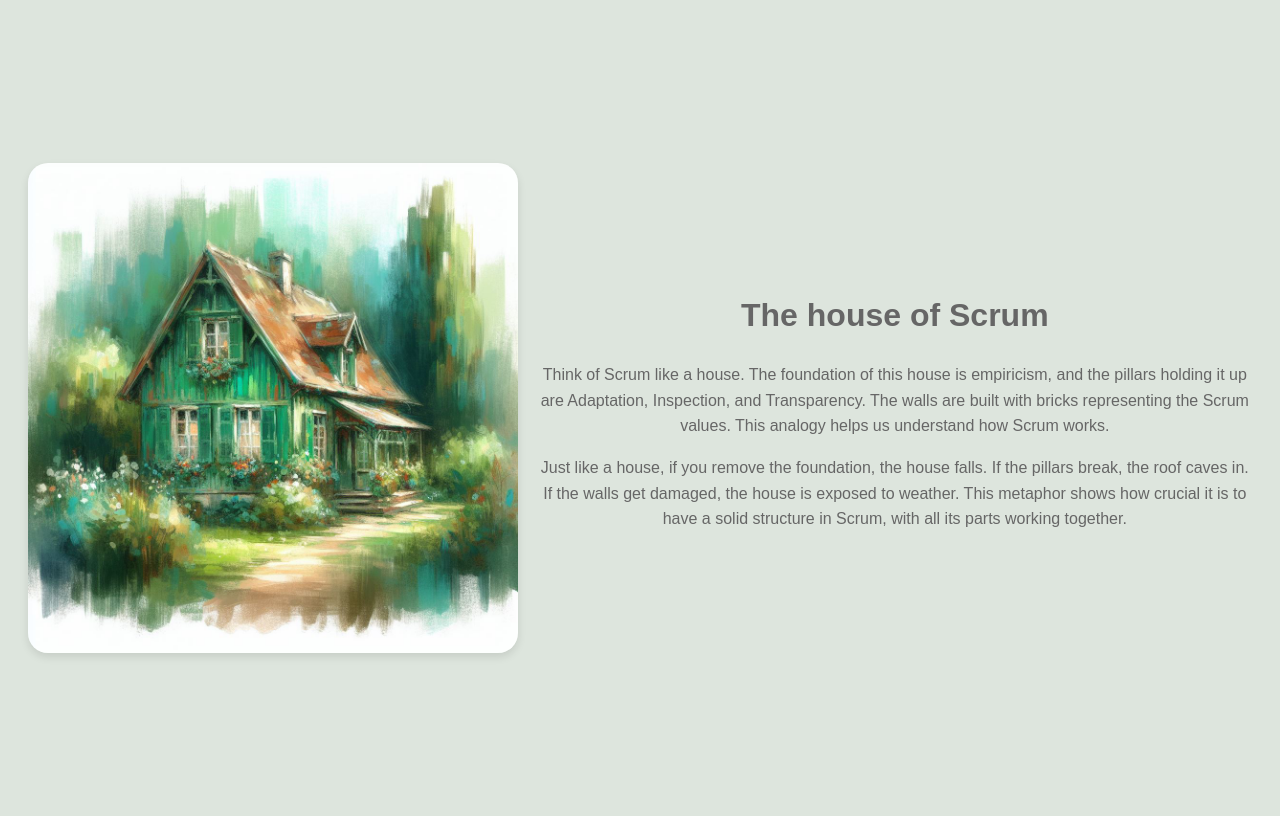
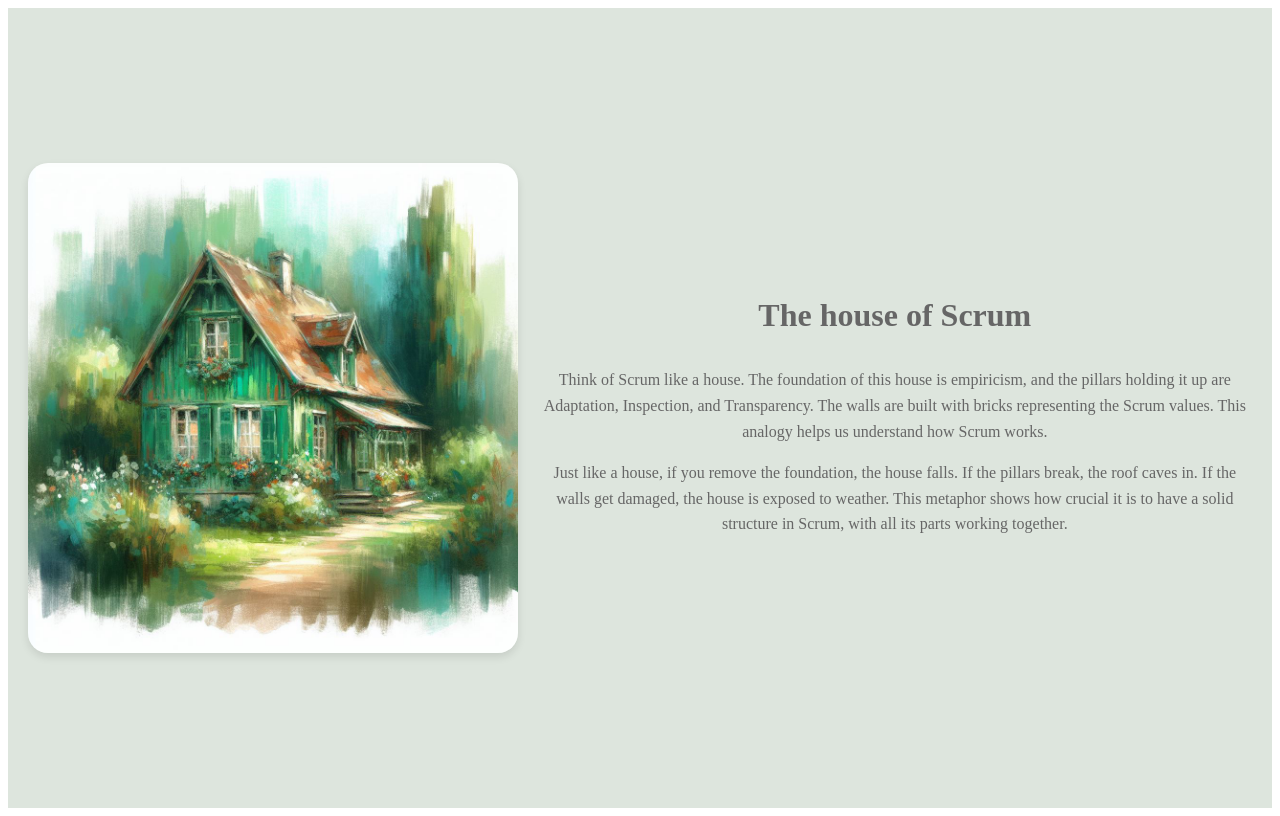
Before and after one commit to Wilma-Norman/Scrum-Project-assignment, a React (Vite) app: page /essence in a window 1280 px wide. Built offline with nearby package versions, Linux system fonts and the light colour scheme.

Commit message:
made changes from CR

```diff
--- a/src/Components/Essence/HouseOfScrum/HouseOfScrum.module.css
+++ b/src/Components/Essence/HouseOfScrum/HouseOfScrum.module.css
@@ -1,10 +1,5 @@
-html {
+.container {
     background-color: #DDE5DD;
-    font-family: Arial, sans-serif;
-    box-sizing: border-box;
-}
-
-.container {
     display: flex;
     align-items: center;
     justify-content: center;
@@ -36,7 +31,7 @@ img {
     line-height: 1.6;
 }
 
-@media screen and (min-width: 760px) {
+@media screen and (min-width: 768px) {
     .container {
         padding: 0 20px;
         flex-direction: row;
--- a/src/Components/Essence/HouseOfScrum/index.jsx
+++ b/src/Components/Essence/HouseOfScrum/index.jsx
@@ -7,7 +7,7 @@ const HouseOfScrum = () => {
         <div className= {styles.container}>
             <img src="../Public/Images/greenhouse.jpg" alt="house of scrum picture" />
             <div className={styles.text}>
-                <h1 className={styles.title}>The house of Scrum</h1>
+                <h2 className={styles.title}>The house of Scrum</h2>
                 <p>{Essence.houseOfScrumTextOne}</p>
                 <p>{Essence.houseOfScrumTextTwo}</p>
             </div>
```
